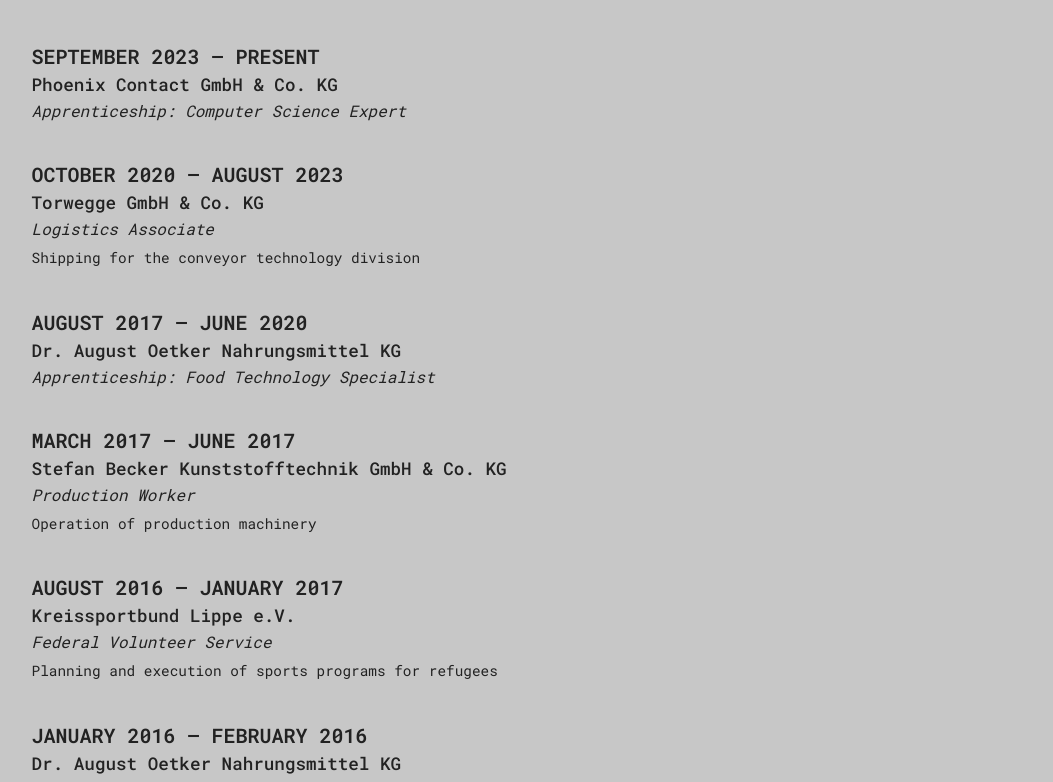
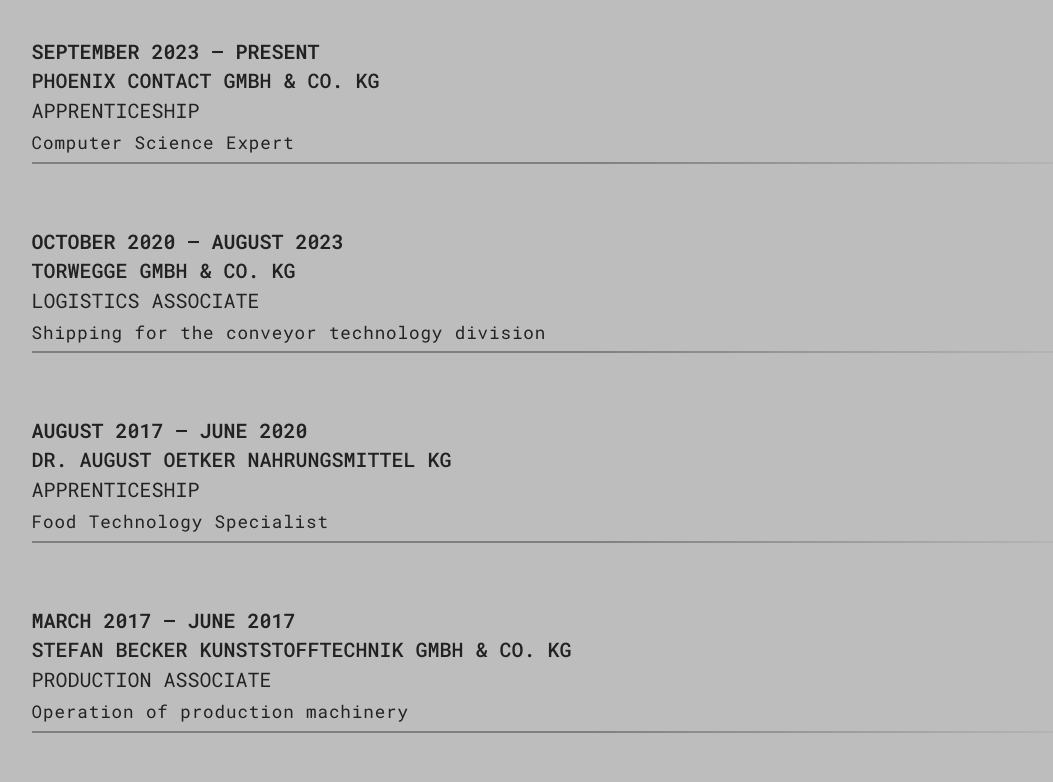
Before and after one commit to fnnbl/PortfolioFBL, a React (Vite) app: page / in a window 1280 px wide. Shown: the part 1020-1802 px from the top of the page, without its empty margins (59-1112 px from the left). Built offline with nearby package versions, Linux system fonts and the light colour scheme.

Commit message:
feat(cv): improve entryDesc styling with gradient underline, subtle typography tweaks, and leverage global font imports

```diff
--- a/src/App.css
+++ b/src/App.css
@@ -1,5 +1,5 @@
 :root {
-  --background-color: #c7c7c7;
+  --background-color: #bdbdbd;
   --btn-color: #222;
   --btn-text-color: #fff;
   --project-card-bg: #ffffff00;
--- a/src/sections/CVSection/CVSection.jsx
+++ b/src/sections/CVSection/CVSection.jsx
@@ -11,44 +11,44 @@
     {
       period: "September 2023 – Present",
       company: "Phoenix Contact GmbH & Co. KG",
-      role: "Apprenticeship: Computer Science Expert",
-      description: null,
+      role: "Apprenticeship",
+      description: "Computer Science Expert"
     },
     {
       period: "October 2020 – August 2023",
       company: "Torwegge GmbH & Co. KG",
       role: "Logistics Associate",
-      description: "Shipping for the conveyor technology division",
+      description: "Shipping for the conveyor technology division"
     },
     {
       period: "August 2017 – June 2020",
       company: "Dr. August Oetker Nahrungsmittel KG",
-      role: "Apprenticeship: Food Technology Specialist",
-      description: null,
+      role: "Apprenticeship",
+      description: "Food Technology Specialist"
     },
     {
       period: "March 2017 – June 2017",
       company: "Stefan Becker Kunststofftechnik GmbH & Co. KG",
-      role: "Production Worker",
-      description: "Operation of production machinery",
+      role: "Production Associate",
+      description: "Operation of production machinery"
     },
     {
       period: "August 2016 – January 2017",
       company: "Kreissportbund Lippe e.V.",
       role: "Federal Volunteer Service",
-      description: "Planning and execution of sports programs for refugees",
+      description: "Planning and execution of sports programs for refugees"
     },
     {
       period: "January 2016 – February 2016",
       company: "Dr. August Oetker Nahrungsmittel KG",
-      role: "Intern – Food Technology Specialist",
-      description: null,
+      role: "Intern",
+      description: "Food Technology Specialist"
     },
     {
       period: "January 2014",
       company: "HBZ Brackwede",
-      role: "Intern – Office Communications Clerk",
-      description: null,
+      role: "Intern",
+      description: "Administrative Assistant"
     },
   ];
 
--- a/src/sections/CVSection/CVSection.module.css
+++ b/src/sections/CVSection/CVSection.module.css
@@ -2,10 +2,10 @@
   background-color: var(--background-color);
   color: var(--text-color);
   padding: 60px 20px;
-  font-family: "Roboto Mono", monospace;
 }
 
 .title {
+  font-family: "Rubik", sans-serif;
   font-size: 2rem;
   text-transform: uppercase;
   letter-spacing: 0.1rem;
@@ -19,37 +19,61 @@
 /* -------- Professional Experience Entries -------- */
 
 .entry {
-  margin-bottom: 2.5rem;
+  margin-bottom: 4rem;
 }
 
 .entryPeriod {
+  font-family: "Roboto Mono", monospace;
   font-size: 1.25rem;
   font-weight: 600;
+  text-transform: uppercase;
+  margin-bottom: 0.2rem;
+}
+
+.entryCompany {
+  font-family: "Roboto Mono", monospace;
+  font-size: 1.25rem;
+  font-weight: 500;
   text-transform: uppercase;
   margin-bottom: 0.25rem;
 }
 
-.entryCompany {
-  font-size: 1.1rem;
-  font-weight: 500;
+.entryRole {
+  font-family: "Roboto Mono", monospace;
+  font-size: 1.25rem;
+  text-transform: uppercase;
   margin-bottom: 0.25rem;
 }
 
-.entryRole {
-  font-size: 1rem;
-  font-style: italic;
-  margin-bottom: 0.5rem;
+.entryDesc {
+  font-family: "Roboto Mono", monospace;
+  letter-spacing: 0.05em;
+  line-height: 1.8;
+  font-size: 1.1rem;
+  position: relative;
+  padding-bottom: 0.3rem;
 }
 
-.entryDesc {
-  font-size: 0.9rem;
-  line-height: 1.5;
-  color: var(--text-muted);
+.entryDesc::after {
+  content: "";
+  position: absolute;
+  left: 0;
+  bottom: 0;
+  width: 100%;
+  height: 2px;
+  background: linear-gradient(
+    to right,
+    var(--btn-color) 0%,
+    var(--btn-color) 50%,
+    transparent 100%
+  );
+  opacity: 0.4;
 }
 
 /* -------- Interests & Hobbies -------- */
 
 .subtitle {
+  font-family: "Roboto Mono", monospace;
   font-size: 1.5rem;
   margin-bottom: 1rem;
   font-weight: 500;
@@ -68,6 +92,7 @@
 }
 
 .languageLabel {
+  font-family: "Roboto Mono", monospace;
   display: block;
   font-weight: 500;
   margin-bottom: 0.25rem;
@@ -95,6 +120,7 @@
   width: 200px;
   height: 50px;
   font-size: 20px;
+  font-family: "Roboto Mono", monospace;
   font-weight: bold;
   box-shadow: 0 4px 4px rgba(0, 0, 0, 0.25);
   transition: transform 200ms ease-in-out, box-shadow 200ms ease-in-out;
```
